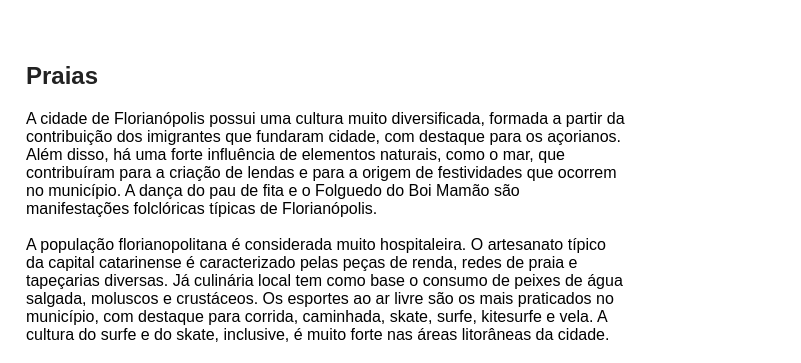
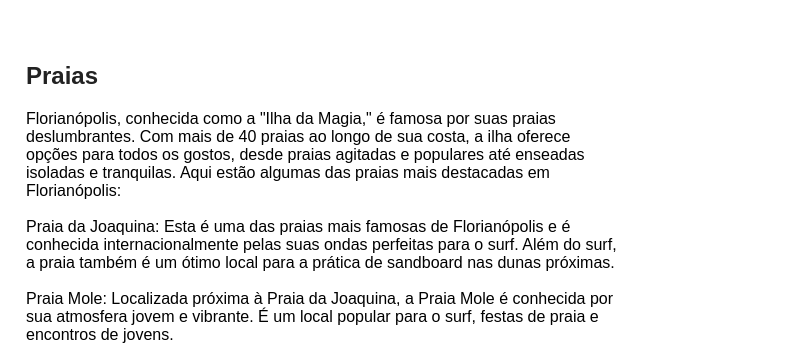
Before and after one commit to henriquemtn/guia-turistico-floripa, a plain HTML site: page pages/praias.html in a window 1280 px wide. Shown: the part 98-461 px from the top of the page, 479-1280 px from the left. Drawn offline with Linux system fonts and the light colour scheme.

Commit message:
Update praias.html

```diff
--- a/pages/praias.html
+++ b/pages/praias.html
@@ -32,15 +32,33 @@
     <section id="cultura">
         <div class="sobre">
             <div class="imagens">
-                <img src="https://cflimoveis.com.br/wp-content/uploads/2020/11/ponte-hercilio-luz-floriano.jpg" alt="" srcset="">
-                <img src="https://media.istockphoto.com/id/1320979580/pt/foto/beach-brazil-water-blue-pantano-do-sul-florianopolis-praia-summer.jpg?s=612x612&w=0&k=20&c=YFH7PR7hLvG4b4P4uUnh4DAnitHwVS-3alJfmDhGvuA=" alt="" srcset="">
+                <img src="https://naatooh.com.br/wp-content/uploads/2023/01/3-praias-para-conhecer-em-Florianopolis-SC.jpg.webp" alt="" srcset="">
+                <img src="https://todepassagem.clickbus.com.br/wp-content/uploads/2020/09/Praias-de-Florian%C3%B3polis.jpg" alt="">
             </div>
             <div class="sobre-content">
                 <h1>Praias</h1>
                 <p>
-                    A cidade de Florianópolis possui uma cultura muito diversificada, formada a partir da contribuição dos imigrantes que fundaram cidade, com destaque para os açorianos. Além disso, há uma forte influência de elementos naturais, como o mar, que contribuíram para a criação de lendas e para a origem de festividades que ocorrem no município. A dança do pau de fita e o Folguedo do Boi Mamão são manifestações folclóricas típicas de Florianópolis.
+                    Florianópolis, conhecida como a "Ilha da Magia," é famosa por suas praias deslumbrantes. Com mais de 40 praias ao longo de sua costa, a ilha oferece opções para todos os gostos, desde praias agitadas e populares até enseadas isoladas e tranquilas. Aqui estão algumas das praias mais destacadas em Florianópolis:
                     <br><br>
-                    A população florianopolitana é considerada muito hospitaleira. O artesanato típico da capital catarinense é caracterizado pelas peças de renda, redes de praia e tapeçarias diversas. Já culinária local tem como base o consumo de peixes de água salgada, moluscos e crustáceos. Os esportes ao ar livre são os mais praticados no município, com destaque para corrida, caminhada, skate, surfe, kitesurfe e vela. A cultura do surfe e do skate, inclusive, é muito forte nas áreas litorâneas da cidade.
+                    Praia da Joaquina: Esta é uma das praias mais famosas de Florianópolis e é conhecida internacionalmente pelas suas ondas perfeitas para o surf. Além do surf, a praia também é um ótimo local para a prática de sandboard nas dunas próximas.
+                    <br><br>
+                    Praia Mole: Localizada próxima à Praia da Joaquina, a Praia Mole é conhecida por sua atmosfera jovem e vibrante. É um local popular para o surf, festas de praia e encontros de jovens.
+                    <br><br>
+                    Campeche: Uma das praias mais extensas de Florianópolis, a Praia do Campeche é perfeita para longas caminhadas na areia e esportes aquáticos. É também um local de desova das tartarugas-marinhas, e há um projeto de conservação local que monitora e protege esses animais.
+                    <br><br>
+                    Lagoinha do Leste: Esta é uma das praias mais isoladas e selvagens da ilha. O acesso é feito por trilhas a pé ou de barco, o que a torna uma opção perfeita para os amantes da natureza que buscam tranquilidade.
+                    <br><br>
+                    Praia Brava: Uma das praias mais preservadas de Florianópolis, a Praia Brava é conhecida por suas ondas fortes e ambiente natural. É um local popular para o surfe e oferece uma vista espetacular das dunas de areia.
+                    <br><br>
+                    Santinho: Localizada no norte da ilha, a Praia do Santinho é conhecida por sua beleza natural e pelas trilhas que levam a sítios arqueológicos com inscrições rupestres. É um local tranquilo, ideal para caminhadas e contemplação.
+                    <br><br>
+                    Praia dos Ingleses: Esta é uma das praias mais populares para turistas. Ingleses oferece uma ampla faixa de areia e uma variedade de atividades, como surf, vôlei de praia e passeios de barco.
+                    <br><br>
+                    Praia de Jurerê: Jurerê é conhecida por sua sofisticação e glamour. É uma das áreas mais exclusivas de Florianópolis, com beach clubs, restaurantes sofisticados e uma vibrante cena noturna.
+                    <br><br>
+                    Praia de Canasvieiras: Uma praia tranquila, especialmente adequada para famílias. É conhecida por suas águas calmas e é um local popular para esportes aquáticos como stand-up paddle.
+                    <br><br>
+                    Praia da Armação: Esta praia é cercada por vilas de pescadores e é conhecida pela sua atmosfera autêntica e pela produção de tainha, que é uma iguaria local.
                 </p>
             </div>
 
```
